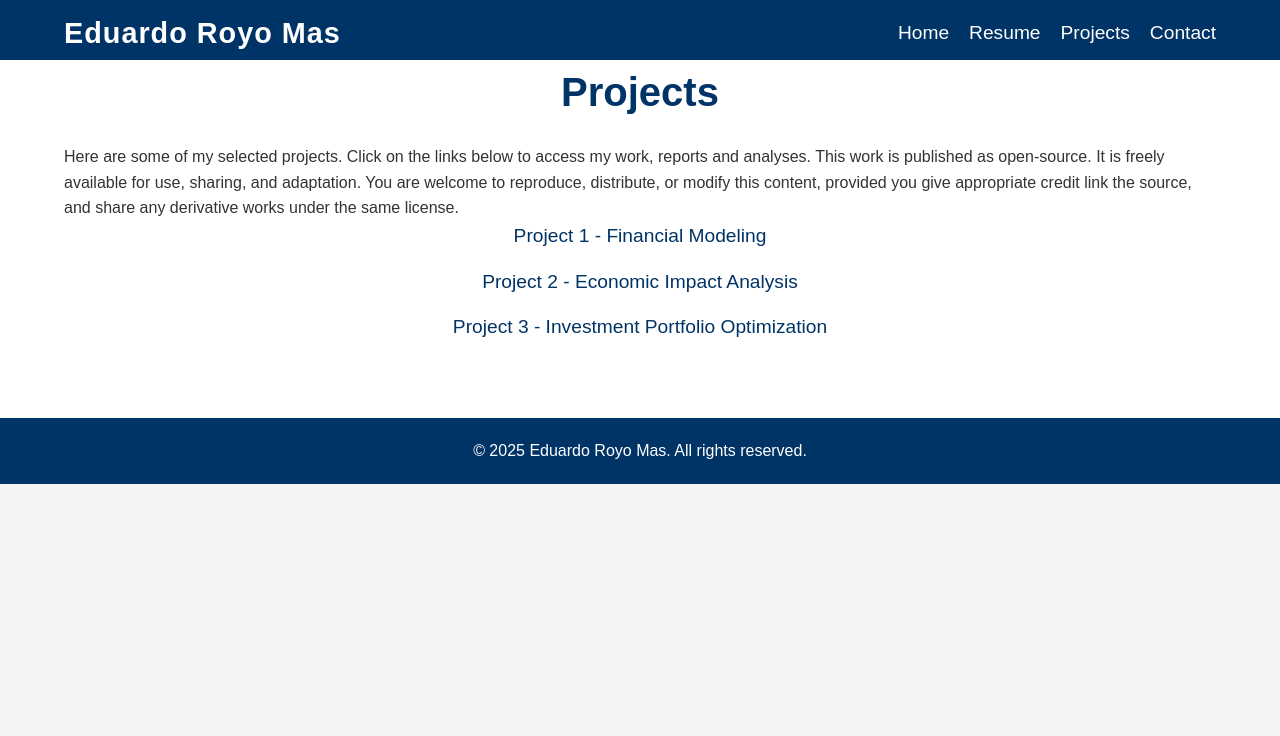
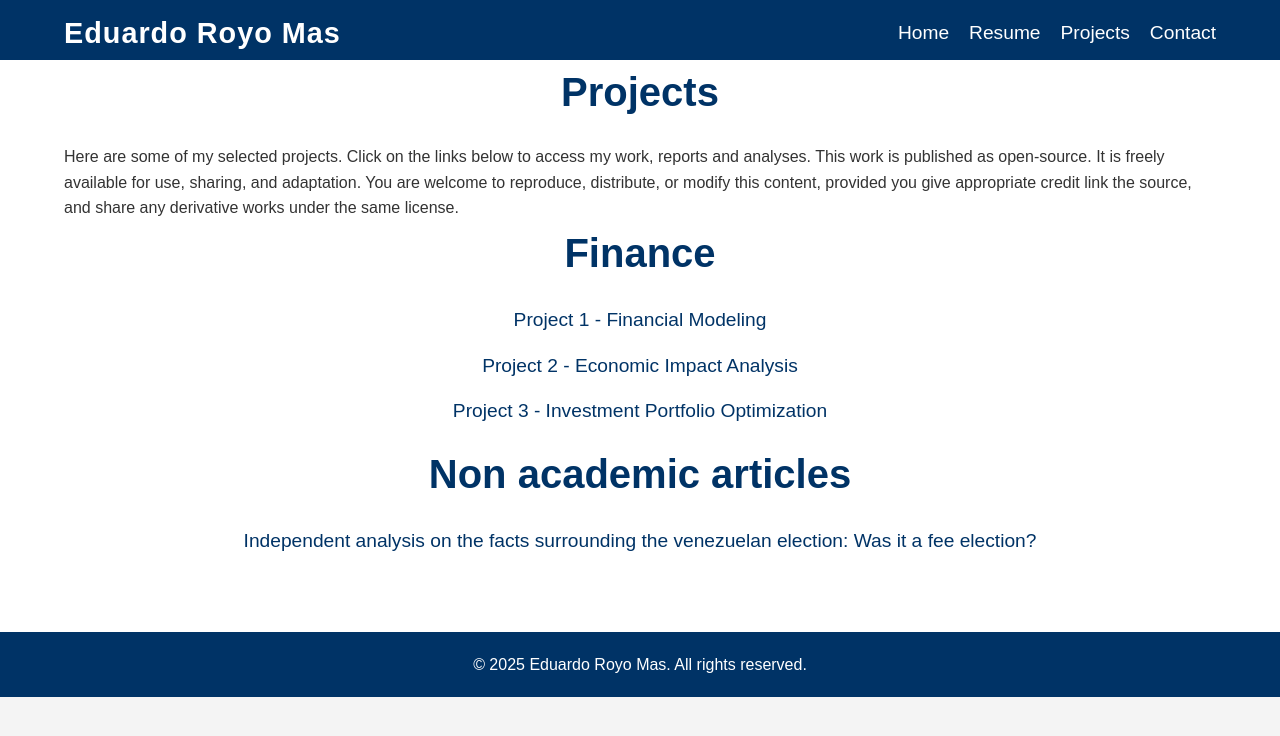
Before and after one commit to eduardoroyoo/eduardo-royo-mas, a plain HTML site: page projects.html in a window 1280 px wide. Drawn offline with Linux system fonts and the light colour scheme.

Commit message:
Update projects.html

```diff
--- a/projects.html
+++ b/projects.html
@@ -30,10 +30,17 @@
         <div class="container">
             <h2>Projects</h2>
             <p>Here are some of my selected projects. Click on the links below to access my work, reports and analyses. This work is published as open-source. It is freely available for use, sharing, and adaptation. You are welcome to reproduce, distribute, or modify this content, provided you give appropriate credit link the source, and share any derivative works under the same license.</p>
+
+            <h2>Finance</h2>
             <ul>
                 <li><a href="path-to-pdf/project1.pdf" target="_blank">Project 1 - Financial Modeling</a></li>
                 <li><a href="path-to-pdf/project2.pdf" target="_blank">Project 2 - Economic Impact Analysis</a></li>
                 <li><a href="path-to-pdf/project3.pdf" target="_blank">Project 3 - Investment Portfolio Optimization</a></li>
+                <!-- Add more projects as needed -->
+            </ul>
+            <h2>Non academic articles</h2>
+             <ul>
+                <li><a href="https://www.linkedin.com/pulse/unveiling-election-fraud-independent-analysis-events-facts-royo-mas-oxt7e/">Independent analysis on the facts surrounding the venezuelan election: Was it a fee election?</a></li>
                 <!-- Add more projects as needed -->
             </ul>
         </div>
```
